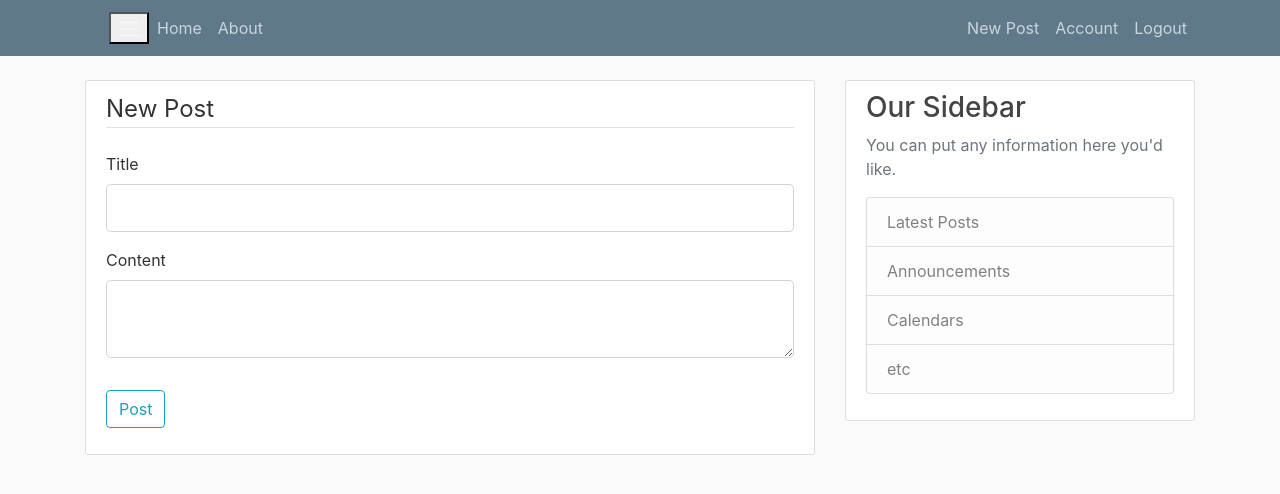
After one commit to Deji01/flask-blog, a Flask app: page /post/new in a window 1280 px wide. The commit adds this page. Shown: the top 494 px of the page. Run offline with Flask 2, Linux system fonts and the light colour scheme; a user stored in the database is signed in; some libraries are stand-ins or nearby versions.

Commit message:
Create Update and Delete Posts

```diff
--- a/flaskblog/forms.py
+++ b/flaskblog/forms.py
@@ -1,7 +1,7 @@
 from flask_login import current_user
 from flask_wtf import FlaskForm
 from flask_wtf.file import FileField, FileAllowed
-from wtforms import StringField, PasswordField, SubmitField, BooleanField
+from wtforms import StringField, PasswordField, SubmitField, BooleanField, TextAreaField
 from wtforms.validators import DataRequired, Length, Email, EqualTo, ValidationError
 from flaskblog.models import User
 
@@ -45,3 +45,8 @@ class UpdateAccountForm(FlaskForm):
             user  = User.query.filter_by(email=email.data).first()
             if user:
                 raise ValidationError('That email is taken. Please choose a different one.')
+
+class PostForm(FlaskForm):
+    title = StringField('Title', validators=[DataRequired()])
+    content = TextAreaField('Content', validators=[DataRequired()])
+    submit = SubmitField('Post')
--- a/flaskblog/routes.py
+++ b/flaskblog/routes.py
@@ -1,30 +1,16 @@
 import os
 import secrets
-from flask import flash, redirect, render_template, url_for, request
+from flask import abort, flash, redirect, render_template, url_for, request
 from flaskblog import app, db, bcrypt
-from flaskblog.forms import RegistrationForm, LoginForm, UpdateAccountForm
+from flaskblog.forms import RegistrationForm, LoginForm, UpdateAccountForm, PostForm
 from flaskblog.models import User, Post
 from flask_login import login_user, current_user, logout_user, login_required
 from PIL import Image
 
-posts = [
-    {
-        "author": "Ayodeji Yekeen",
-        "title": "Blog Post 1",
-        "content": "First post content",
-        "date_posted": "July 14, 2022",
-    },
-    {
-        "author": "Jane Doe",
-        "title": "Blog Post 2",
-        "content": "Second post content",
-        "date_posted": "July 15, 2022",
-    }
-]
-
 @app.route("/")
 @app.route("/home")
 def home():
+    posts = Post.query.all()
     return render_template("home.html", posts=posts)
 
 @app.route("/about")
@@ -96,3 +82,52 @@ def account():
         form.email.data = current_user.email
     image_file = url_for('static', filename='profile_pics/' + current_user.image_file)
     return render_template("account.html", title="Account", image_file=image_file, form=form)
+
+
+@app.route("/post/new", methods=["GET", "POST"])
+@login_required
+def new_post():
+    form =  PostForm()
+    if form.validate_on_submit():
+        post = Post(title=form.title.data, content=form.content.data, author=current_user)
+        db.session.add(post)
+        db.session.commit()
+        flash('Your post has been created!', 'success')
+        return redirect(url_for('home'))
+    return render_template("create_post.html", title="New Post", form=form, legend='New Post')
+
+
+@app.route("/post/<int:post_id>", methods=["GET", "POST"])
+@login_required
+def post(post_id):
+    post = Post.query.get_or_404(post_id)
+    return render_template('post.html', title=post.title, post=post)
+
+@app.route("/post/<int:post_id>/update", methods=["GET", "POST"])
+@login_required
+def update_post(post_id):
+    post = Post.query.get_or_404(post_id)
+    if post.author != current_user:
+        abort(403)
+    form = PostForm()
+    if form.validate_on_submit():
+        post.title = form.title.data
+        post.content = form.content.data
+        db.session.commit()
+        flash('Your post has been updated!','success')
+        return redirect(url_for('post', post_id=post.id))
+    elif request.method == 'GET':
+        form.title.data = post.title
+        form.content.data = post.content
+    return render_template('create_post.html', title='Update Post', form=form, legend='Update Post')
+
+@app.route("/post/<int:post_id>/delete", methods=["POST"])
+@login_required
+def delete_post(post_id):
+    post = Post.query.get_or_404(post_id)
+    if post.author != current_user:
+        abort(403)
+    db.session.delete(post)
+    db.session.commit()
+    flash('Your post has been deleted!','success')
+    return redirect(url_for('home', post_id=post.id))
--- /dev/null
+++ b/flaskblog/templates/create_post.html
@@ -0,0 +1,40 @@
+{% extends "layout.html" %}
+{% block content %}
+<div class="content-section">
+    <form method="POST" action="">
+        {{ form.hidden_tag() }}
+        <fieldset class="form-group">
+            <legend class="border-bottom mb-4">{{ legend }}</legend>
+            <div class="form-group">
+                {{ form.title.label(class="form-control-label") }}
+                {% if form.title.errors %}
+                    {{ form.title(class="form-control form-control-lg is-invalid") }}
+                    <div class="invalid-feedback">
+                        {% for error in form.title.errors %}
+                            <span>{{ error }}</span>
+                        {% endfor %}
+                    </div>
+                {% else %}
+                    {{ form.title(class="form-control form-control-lg") }}
+                {% endif %}
+            </div>
+            <div class="form-group">
+                {{ form.content.label(class="form-control-label") }}
+                {% if form.content.errors %}
+                    {{ form.content(class="form-control form-control-lg is-invalid") }}
+                    <div class="invalid-feedback">
+                        {% for error in form.content.errors %}
+                            <span>{{ error }}</span>
+                        {% endfor %}
+                    </div>
+                {% else %}
+                    {{ form.content(class="form-control form-control-lg") }}
+                {% endif %}
+            </div>
+        </fieldset>
+        <div class="form-group">
+            {{ form.submit(class="btn btn-outline-info") }}
+        </div>
+    </form>
+</div>
+{% endblock content %}
--- a/flaskblog/templates/layout.html
+++ b/flaskblog/templates/layout.html
@@ -1,13 +1,14 @@
 <!DOCTYPE html>
 <html lang="en">
     <head>
-        <!-- Required meta tags -->
         <meta charset="utf-8">
-        <meta name="viewport" content="width=device-width, initial-scale=1">
+        <meta name="viewport" content="width=device-width, initial-scale=1, shrink-to-fit=no">
 
         <!-- Bootstrap CSS -->
-        <link href="https://cdn.jsdelivr.net/npm/bootstrap@5.0.2/dist/css/bootstrap.min.css" rel="stylesheet" integrity="sha384-EVSTQN3/azprG1Anm3QDgpJLIm9Nao0Yz1ztcQTwFspd3yD65VohhpuuCOmLASjC" crossorigin="anonymous">
-        <link rel="stylesheet" type="text/css" href="{{ url_for('static', filename='main.css' ) }}">
+        <link rel="stylesheet" href="https://maxcdn.bootstrapcdn.com/bootstrap/4.0.0/css/bootstrap.min.css" integrity="sha384-Gn5384xqQ1aoWXA+058RXPxPg6fy4IWvTNh0E263XmFcJlSAwiGgFAW/dAiS6JXm" crossorigin="anonymous">
+
+        <link rel="stylesheet" type="text/css" href="{{ url_for('static', filename='main.css') }}">
+
         {% if title %}
             <title>Flask Blog - {{ title }}</title>
         {% else %}
@@ -30,6 +31,7 @@
                         <!-- Navbar Right Side -->
                         <div class="navbar-nav">
                           {% if current_user.is_authenticated %}
+                            <a href="{{ url_for('new_post') }}" class="nav-item nav-link">New Post</a>
                             <a href="{{ url_for('account') }}" class="nav-item nav-link">Account</a>
                             <a href="{{ url_for('logout') }}" class="nav-item nav-link">Logout</a>
                           {% else %}
@@ -71,15 +73,8 @@
               </div>
             </div>
           </main>
-
-        <!-- Optional JavaScript; choose one of the two! -->
-        <!-- Option 1: Bootstrap Bundle with Popper -->
-        <script src="https://cdn.jsdelivr.net/npm/bootstrap@5.0.2/dist/js/bootstrap.bundle.min.js" integrity="sha384-MrcW6ZMFYlzcLA8Nl+NtUVF0sA7MsXsP1UyJoMp4YLEuNSfAP+JcXn/tWtIaxVXM" crossorigin="anonymous"></script>
-
-        <!-- Option 2: Separate Popper and Bootstrap JS -->
-        <!--
-        <script src="https://cdn.jsdelivr.net/npm/@popperjs/core@2.9.2/dist/umd/popper.min.js" integrity="sha384-IQsoLXl5PILFhosVNubq5LC7Qb9DXgDA9i+tQ8Zj3iwWAwPtgFTxbJ8NT4GN1R8p" crossorigin="anonymous"></script>
-        <script src="https://cdn.jsdelivr.net/npm/bootstrap@5.0.2/dist/js/bootstrap.min.js" integrity="sha384-cVKIPhGWiC2Al4u+LWgxfKTRIcfu0JTxR+EQDz/bgldoEyl4H0zUF0QKbrJ0EcQF" crossorigin="anonymous"></script>
-        -->
+        <script src="https://code.jquery.com/jquery-3.2.1.slim.min.js" integrity="sha384-KJ3o2DKtIkvYIK3UENzmM7KCkRr/rE9/Qpg6aAZGJwFDMVNA/GpGFF93hXpG5KkN" crossorigin="anonymous"></script>
+        <script src="https://cdnjs.cloudflare.com/ajax/libs/popper.js/1.12.9/umd/popper.min.js" integrity="sha384-ApNbgh9B+Y1QKtv3Rn7W3mgPxhU9K/ScQsAP7hUibX39j7fakFPskvXusvfa0b4Q" crossorigin="anonymous"></script>
+        <script src="https://maxcdn.bootstrapcdn.com/bootstrap/4.0.0/js/bootstrap.min.js" integrity="sha384-JZR6Spejh4U02d8jOt6vLEHfe/JQGiRRSQQxSfFWpi1MquVdAyjUar5+76PVCmYl" crossorigin="anonymous"></script>
     </body>
 </html>
```
Also changed, not shown: flaskblog/templates/account.html (+8 -10 lines), flaskblog/templates/home.html (+4 -3 lines), flaskblog/templates/post.html (added, +39 -0 lines), flaskblog/site.db, flaskblog/static/main.css (indentation only), flaskblog/static/profile_pics/cc7bfcb33ea77b55.jpg (added), flaskblog/static/profile_pics/da8e31c14af57918.png (added).
